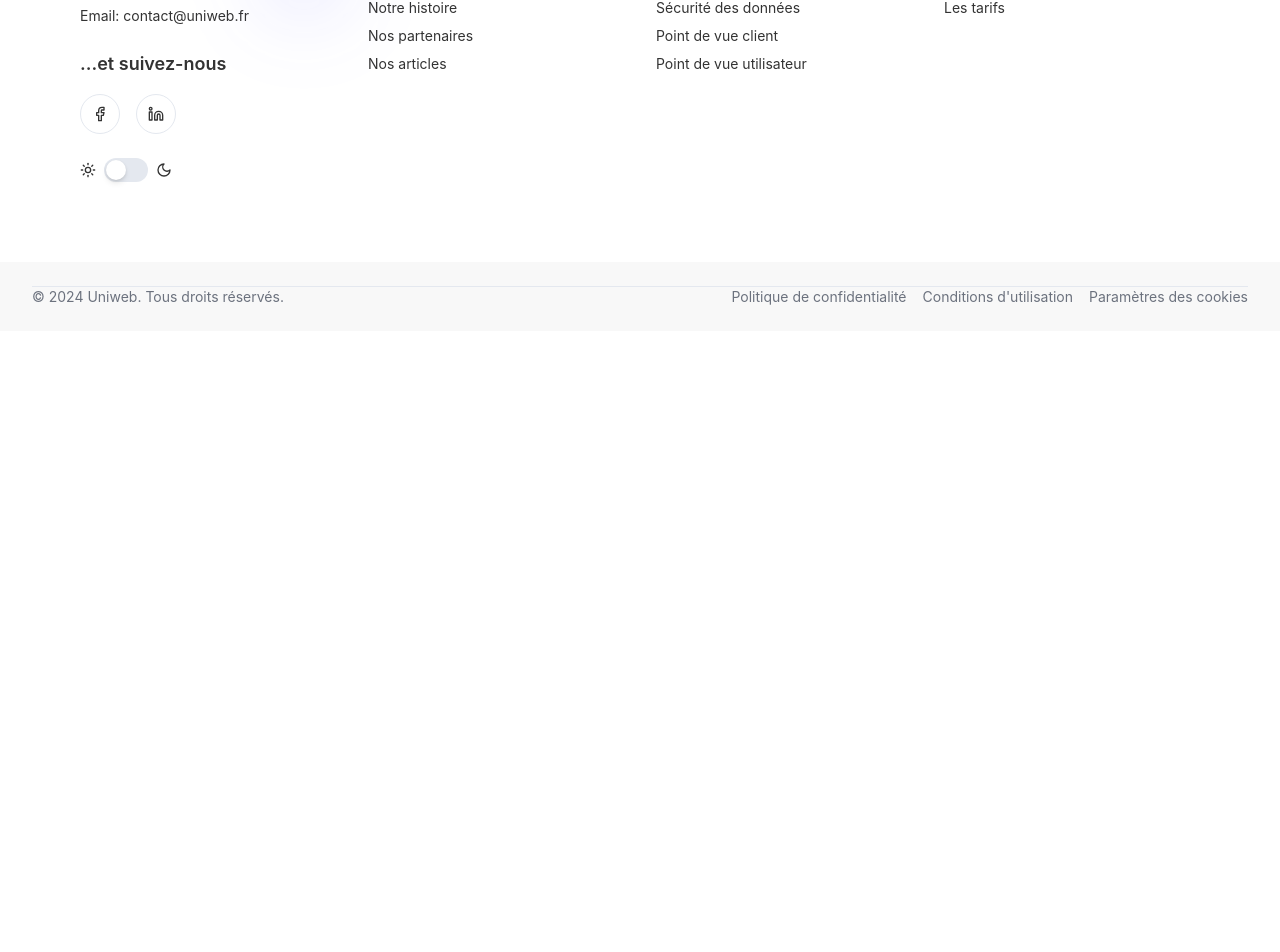
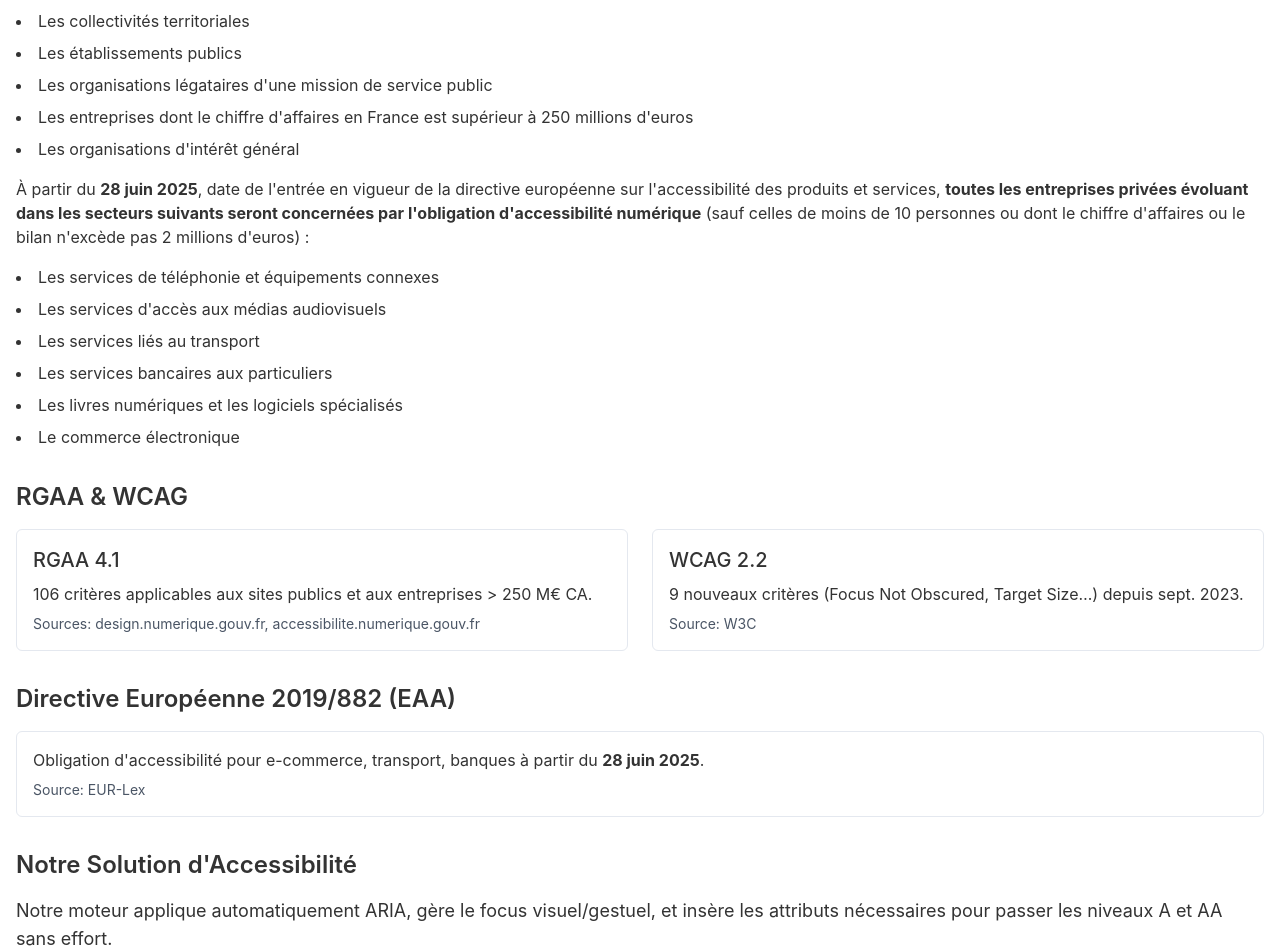
Before and after one commit to rgeron/uniweb-fr-copy, a Next.js app: page /rgaa in a window 1280 px wide. Shown: the part 299-1251 px from the top of the page. Before the commit the page ends 800 px from the top, so only its background shows below. Built offline with nearby package versions, Linux system fonts and the light colour scheme.

Commit message:
rgaa page

```diff
--- a/app/rgaa/page.tsx
+++ b/app/rgaa/page.tsx
@@ -1,8 +1,98 @@
 export default function RgaaPage() {
   return (
-    <div>
-      <h1>RGAA</h1>
-      <p>Page content coming soon.</p>
+    <div className="container mx-auto px-4 py-8">
+      <h1 className="text-3xl font-bold mb-6 text-center">
+        Obligation d&apos;Accessibilité Numérique (RGAA)
+      </h1>
+
+      <section className="mb-8">
+        <h2 className="text-2xl font-semibold mb-4">
+          Qui est concerné par l&apos;obligation de mise en accessibilité RGAA ?
+        </h2>
+        <p className="mb-4">Les organismes concernés sont :</p>
+        <ul className="list-disc list-inside mb-4 space-y-2">
+          <li>Les services de l&apos;État</li>
+          <li>Les collectivités territoriales</li>
+          <li>Les établissements publics</li>
+          <li>
+            Les organisations légataires d&apos;une mission de service public
+          </li>
+          <li>
+            Les entreprises dont le chiffre d&apos;affaires en France est
+            supérieur à 250 millions d&apos;euros
+          </li>
+          <li>Les organisations d&apos;intérêt général</li>
+        </ul>
+        <p className="mb-4">
+          À partir du <strong>28 juin 2025</strong>, date de l&apos;entrée en
+          vigueur de la directive européenne sur l&apos;accessibilité des
+          produits et services,{" "}
+          <strong>
+            toutes les entreprises privées évoluant dans les secteurs suivants
+            seront concernées par l&apos;obligation d&apos;accessibilité
+            numérique
+          </strong>{" "}
+          (sauf celles de moins de 10 personnes ou dont le chiffre
+          d&apos;affaires ou le bilan n&apos;excède pas 2 millions d&apos;euros)
+          :
+        </p>
+        <ul className="list-disc list-inside space-y-2">
+          <li>Les services de téléphonie et équipements connexes</li>
+          <li>Les services d&apos;accès aux médias audiovisuels</li>
+          <li>Les services liés au transport</li>
+          <li>Les services bancaires aux particuliers</li>
+          <li>Les livres numériques et les logiciels spécialisés</li>
+          <li>Le commerce électronique</li>
+        </ul>
+      </section>
+
+      <section className="mb-8">
+        <h2 className="text-2xl font-semibold mb-4">RGAA & WCAG</h2>
+        <div className="grid md:grid-cols-2 gap-6">
+          <div className="border p-4 rounded-lg">
+            <h3 className="text-xl font-medium mb-2">RGAA 4.1</h3>
+            <p className="mb-2">
+              106 critères applicables aux sites publics et aux entreprises &gt;
+              250 M€ CA.
+            </p>
+            <p className="text-sm text-gray-600">
+              Sources: design.numerique.gouv.fr, accessibilite.numerique.gouv.fr
+            </p>
+          </div>
+          <div className="border p-4 rounded-lg">
+            <h3 className="text-xl font-medium mb-2">WCAG 2.2</h3>
+            <p className="mb-2">
+              9 nouveaux critères (Focus Not Obscured, Target Size…) depuis
+              sept. 2023.
+            </p>
+            <p className="text-sm text-gray-600">Source: W3C</p>
+          </div>
+        </div>
+      </section>
+
+      <section className="mb-8">
+        <h2 className="text-2xl font-semibold mb-4">
+          Directive Européenne 2019/882 (EAA)
+        </h2>
+        <div className="border p-4 rounded-lg">
+          <p className="mb-2">
+            Obligation d&apos;accessibilité pour e-commerce, transport, banques
+            à partir du <strong>28 juin 2025</strong>.
+          </p>
+          <p className="text-sm text-gray-600">Source: EUR-Lex</p>
+        </div>
+      </section>
+
+      <section>
+        <h2 className="text-2xl font-semibold mb-4">
+          Notre Solution d&apos;Accessibilité
+        </h2>
+        <p className="text-lg">
+          Notre moteur applique automatiquement ARIA, gère le focus
+          visuel/gestuel, et insère les attributs nécessaires pour passer les
+          niveaux A et AA sans effort.
+        </p>
+      </section>
     </div>
   );
 }
```
